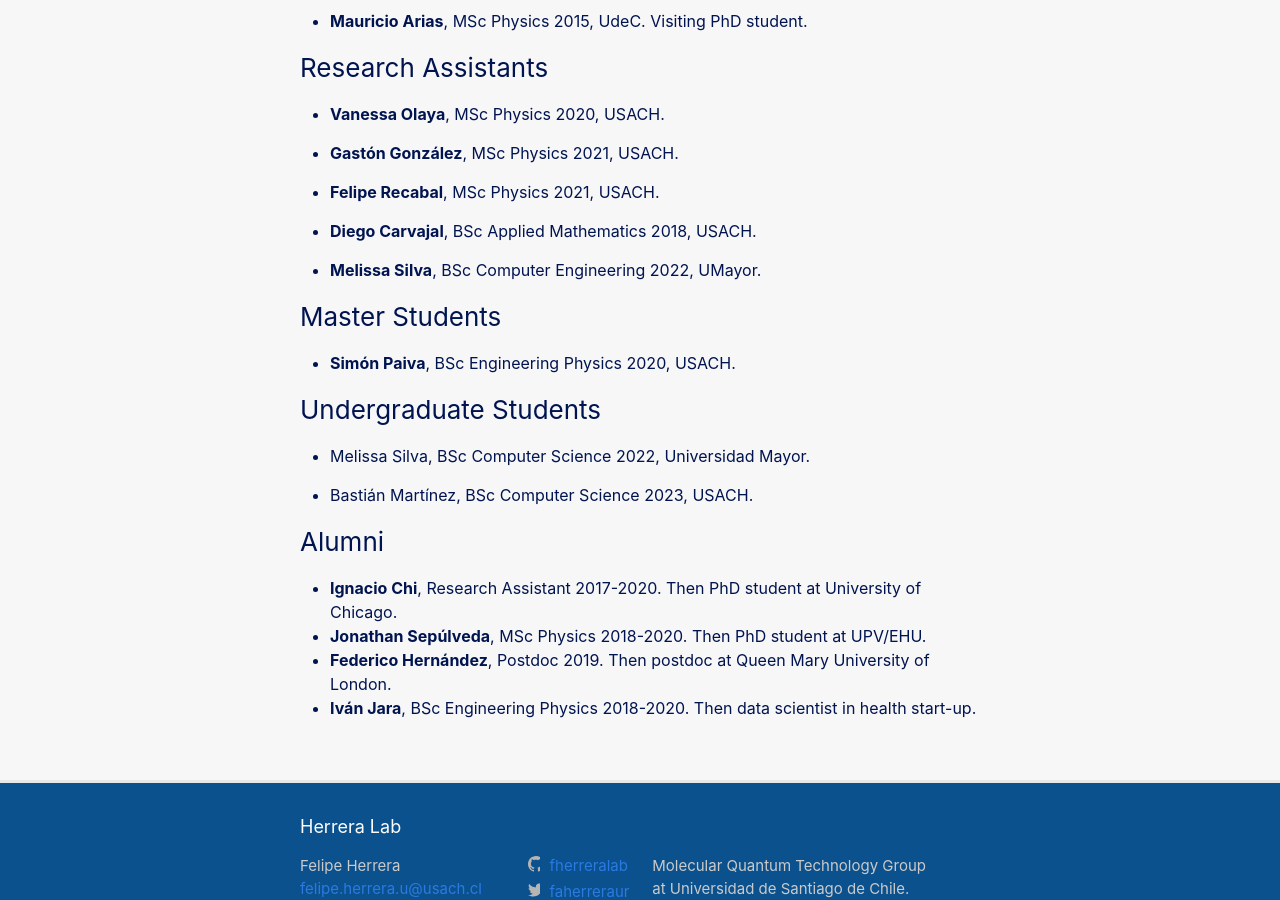
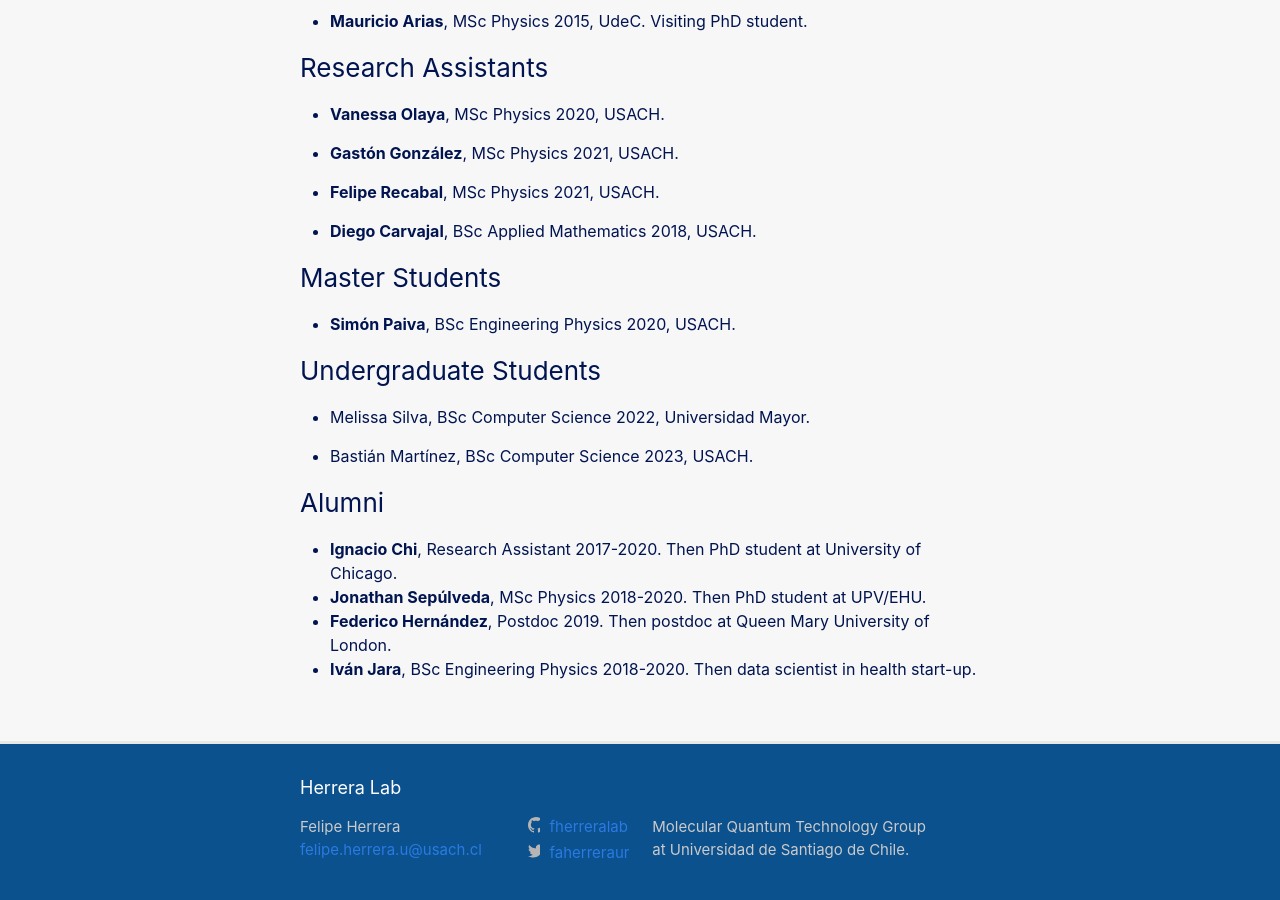
Before and after one commit to fherreralab/fherreralab.github.io, a Jekyll site: the page built from people.md, in a window 1280 px wide and 900 px high, scrolled down 1050 px. Built offline with Jekyll 4.4.1, drawn with Linux system fonts in a browser that asks for light colours.

Commit message:
added people

```diff
--- a/people.md
+++ b/people.md
@@ -47,8 +47,6 @@
 
 * **Diego Carvajal**, BSc Applied Mathematics 2018, USACH.
 
-* **Melissa Silva**, BSc Computer Engineering 2022, UMayor.
-
 
 ### Master Students
 
```
